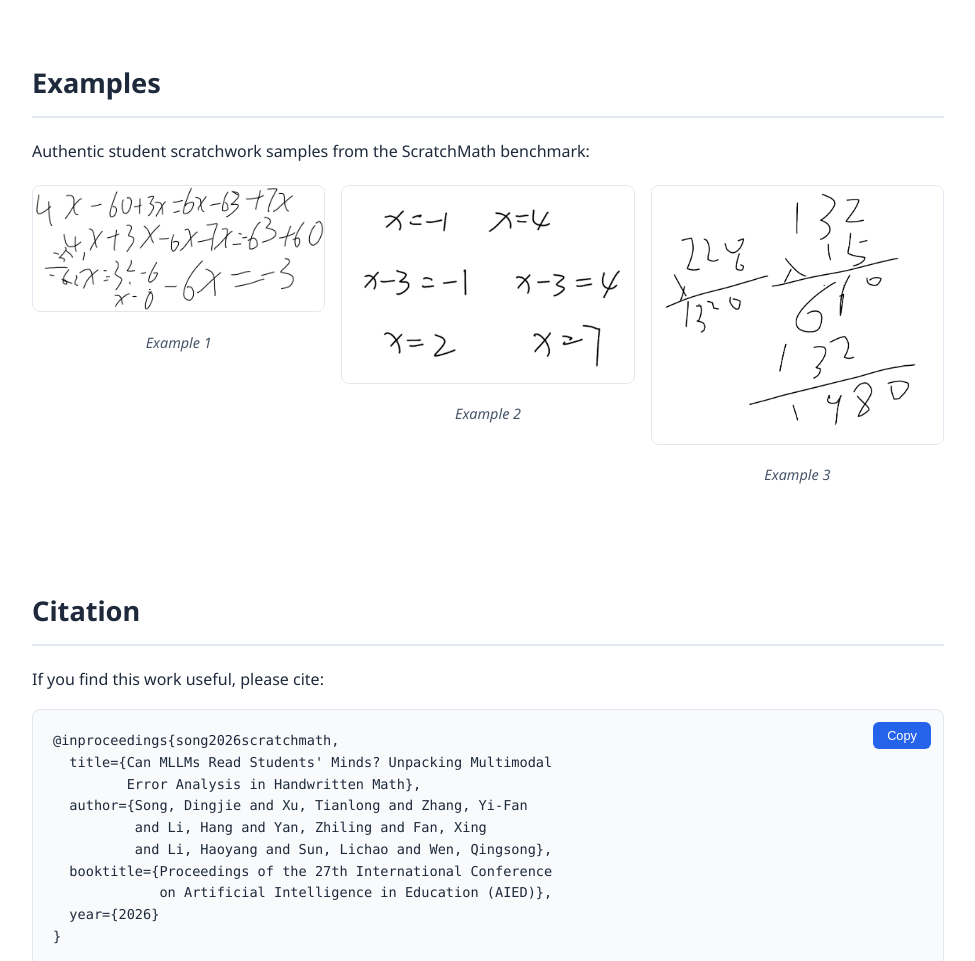
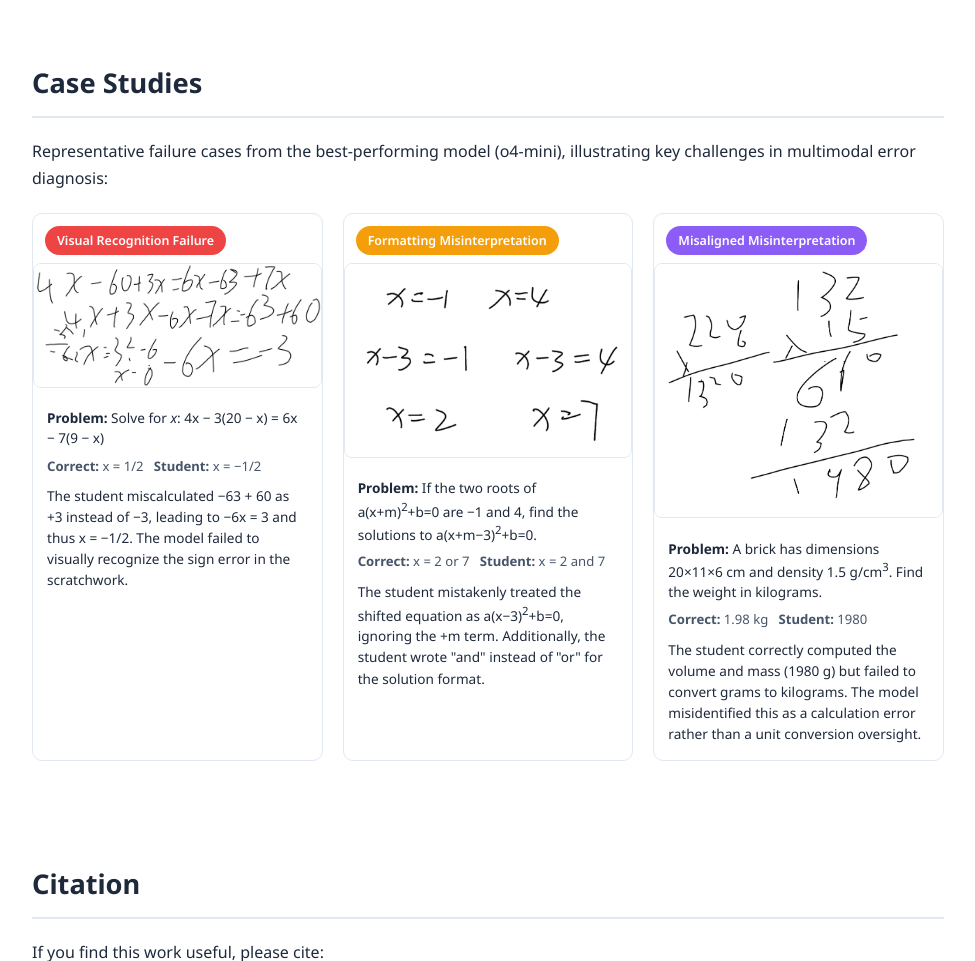
Before and after one commit to ai-for-edu/ScratchMath, a plain HTML site: page docs/index.html in a window 1280 px wide. Shown: the part 7000-7961 px from the top of the page, without its empty margins (152-1127 px from the left). Drawn offline with Linux system fonts and the light colour scheme.

Commit message:
Add case study descriptions to Examples section
- Replace generic "Example 1/2/3" with detailed case study cards
- Each card shows: error type tag, scratchwork image, problem, answers, explanation
- Three failure types: Visual Recognition, Formatting Misinterpretation, Misaligned Misinterpretation
- Card layout with hover effects and colored error type tags

Co-Authored-By: Claude <noreply@anthropic.com>

```diff
--- a/docs/index.html
+++ b/docs/index.html
@@ -305,21 +305,36 @@ ds_middle  = load_dataset("songdj/ScratchMath", "middle",  split="train")</code>
 
   <!-- Examples -->
   <section id="examples">
-    <h2>Examples</h2>
-    <p>Authentic student scratchwork samples from the ScratchMath benchmark:</p>
+    <h2>Case Studies</h2>
+    <p>Representative failure cases from the best-performing model (o4-mini), illustrating key challenges in multimodal error diagnosis:</p>
     <div class="example-grid">
-      <figure>
-        <img src="images/example_1.jpg" alt="Student scratchwork example 1">
-        <figcaption>Example 1</figcaption>
-      </figure>
-      <figure>
-        <img src="images/example_2.jpg" alt="Student scratchwork example 2">
-        <figcaption>Example 2</figcaption>
-      </figure>
-      <figure>
-        <img src="images/example_3.jpg" alt="Student scratchwork example 3">
-        <figcaption>Example 3</figcaption>
-      </figure>
+      <div class="example-card">
+        <div class="example-tag tag-red">Visual Recognition Failure</div>
+        <img src="images/example_1.jpg" alt="Case study: Visual Recognition Failure">
+        <div class="example-body">
+          <p class="example-problem"><strong>Problem:</strong> Solve for <em>x</em>: 4x &minus; 3(20 &minus; x) = 6x &minus; 7(9 &minus; x)</p>
+          <p class="example-answer"><strong>Correct:</strong> x = 1/2 &nbsp; <strong>Student:</strong> x = &minus;1/2</p>
+          <p class="example-desc">The student miscalculated &minus;63 + 60 as +3 instead of &minus;3, leading to &minus;6x = 3 and thus x = &minus;1/2. The model failed to visually recognize the sign error in the scratchwork.</p>
+        </div>
+      </div>
+      <div class="example-card">
+        <div class="example-tag tag-orange">Formatting Misinterpretation</div>
+        <img src="images/example_2.jpg" alt="Case study: Formatting Misinterpretation">
+        <div class="example-body">
+          <p class="example-problem"><strong>Problem:</strong> If the two roots of a(x+m)<sup>2</sup>+b=0 are &minus;1 and 4, find the solutions to a(x+m&minus;3)<sup>2</sup>+b=0.</p>
+          <p class="example-answer"><strong>Correct:</strong> x = 2 or 7 &nbsp; <strong>Student:</strong> x = 2 and 7</p>
+          <p class="example-desc">The student mistakenly treated the shifted equation as a(x&minus;3)<sup>2</sup>+b=0, ignoring the +m term. Additionally, the student wrote "and" instead of "or" for the solution format.</p>
+        </div>
+      </div>
+      <div class="example-card">
+        <div class="example-tag tag-purple">Misaligned Misinterpretation</div>
+        <img src="images/example_3.jpg" alt="Case study: Misaligned Misinterpretation">
+        <div class="example-body">
+          <p class="example-problem"><strong>Problem:</strong> A brick has dimensions 20&times;11&times;6 cm and density 1.5 g/cm<sup>3</sup>. Find the weight in kilograms.</p>
+          <p class="example-answer"><strong>Correct:</strong> 1.98 kg &nbsp; <strong>Student:</strong> 1980</p>
+          <p class="example-desc">The student correctly computed the volume and mass (1980 g) but failed to convert grams to kilograms. The model misidentified this as a calculation error rather than a unit conversion oversight.</p>
+        </div>
+      </div>
     </div>
   </section>
 
--- a/docs/style.css
+++ b/docs/style.css
@@ -283,8 +283,65 @@ tr.separator td {
 .example-grid {
   display: grid;
   grid-template-columns: repeat(3, 1fr);
-  gap: 16px;
+  gap: 20px;
   margin: 20px 0;
+}
+
+.example-card {
+  border: 1px solid var(--border);
+  border-radius: 10px;
+  overflow: hidden;
+  background: #fff;
+  transition: box-shadow 0.2s;
+}
+
+.example-card:hover {
+  box-shadow: 0 4px 16px rgba(0,0,0,0.08);
+}
+
+.example-tag {
+  display: inline-block;
+  font-size: 0.78rem;
+  font-weight: 600;
+  padding: 4px 12px;
+  margin: 12px 12px 8px;
+  border-radius: 20px;
+  color: #fff;
+}
+
+.tag-red { background: #ef4444; }
+.tag-orange { background: #f59e0b; }
+.tag-purple { background: #8b5cf6; }
+
+.example-card img {
+  width: 100%;
+  aspect-ratio: auto;
+  object-fit: contain;
+  border-top: 1px solid var(--border);
+  border-bottom: 1px solid var(--border);
+}
+
+.example-body {
+  padding: 12px 14px 16px;
+}
+
+.example-problem {
+  font-size: 0.85rem;
+  margin-bottom: 6px;
+  line-height: 1.5;
+}
+
+.example-answer {
+  font-size: 0.82rem;
+  color: var(--text-secondary);
+  margin-bottom: 8px;
+}
+
+.example-desc {
+  font-size: 0.85rem;
+  color: var(--text);
+  line-height: 1.55;
+  margin-bottom: 0;
 }
 
 .example-grid figure {
@@ -389,7 +446,7 @@ footer a:hover {
   }
 
   .example-grid {
-    grid-template-columns: 1fr 1fr;
+    grid-template-columns: 1fr;
   }
 
   .stats {
@@ -416,7 +473,7 @@ footer a:hover {
 
 @media (max-width: 480px) {
   .example-grid {
-    grid-template-columns: 1fr;
+    grid-template-columns: 1fr !important;
   }
 
   .stats {
```
